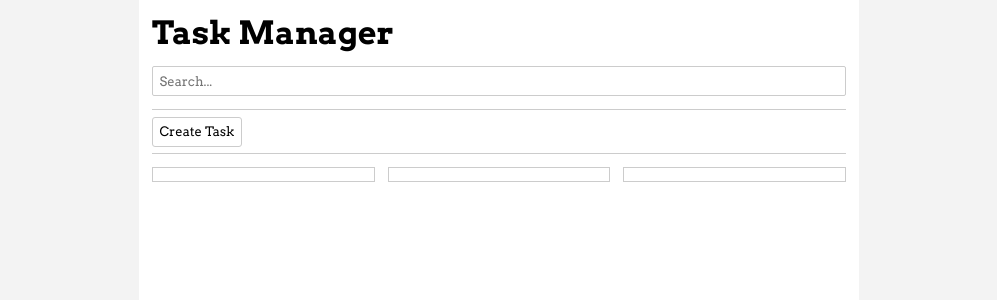
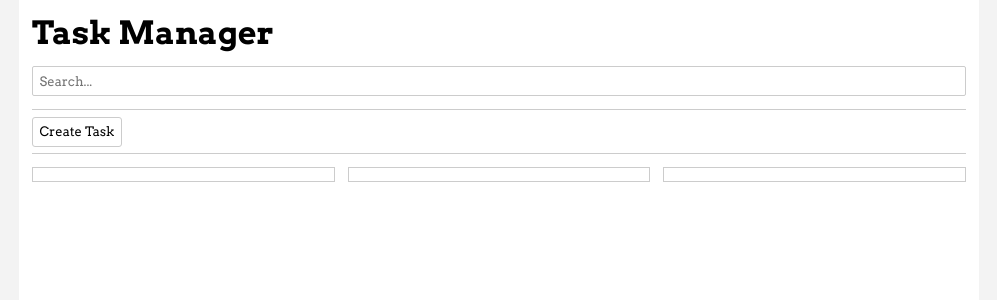
Before and after one commit to vyshnavrajs2019/task-manager, a React (Create React App) app: page / in a window 1280 px wide. Shown: the top 300 px of the page, without its empty margins (141-1138 px from the left). Built offline with nearby package versions, Linux system fonts and the light colour scheme.

Commit message:
[IMPROVEMENT] App: Width set to 960px

```diff
--- a/src/containers/App.module.scss
+++ b/src/containers/App.module.scss
@@ -6,8 +6,8 @@
 	background-color: #f3f3f3;
 	&Center {
 		padding: 1rem;
-		min-width: 720px;
-		max-width: 720px;
+		min-width: 960px;
+		max-width: 960px;
 		min-height: 100vh;
 		background-color: #fff;
 	}
```
